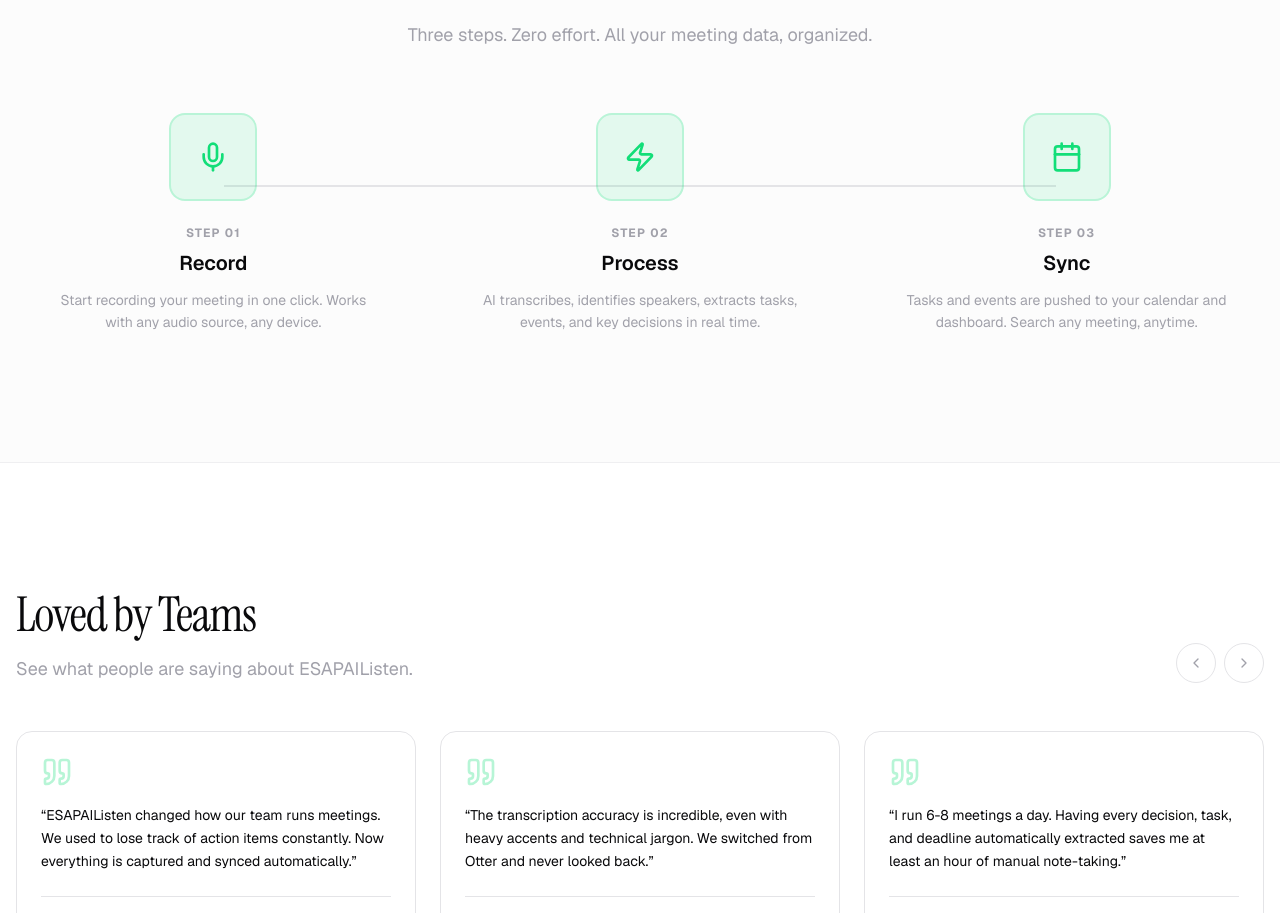
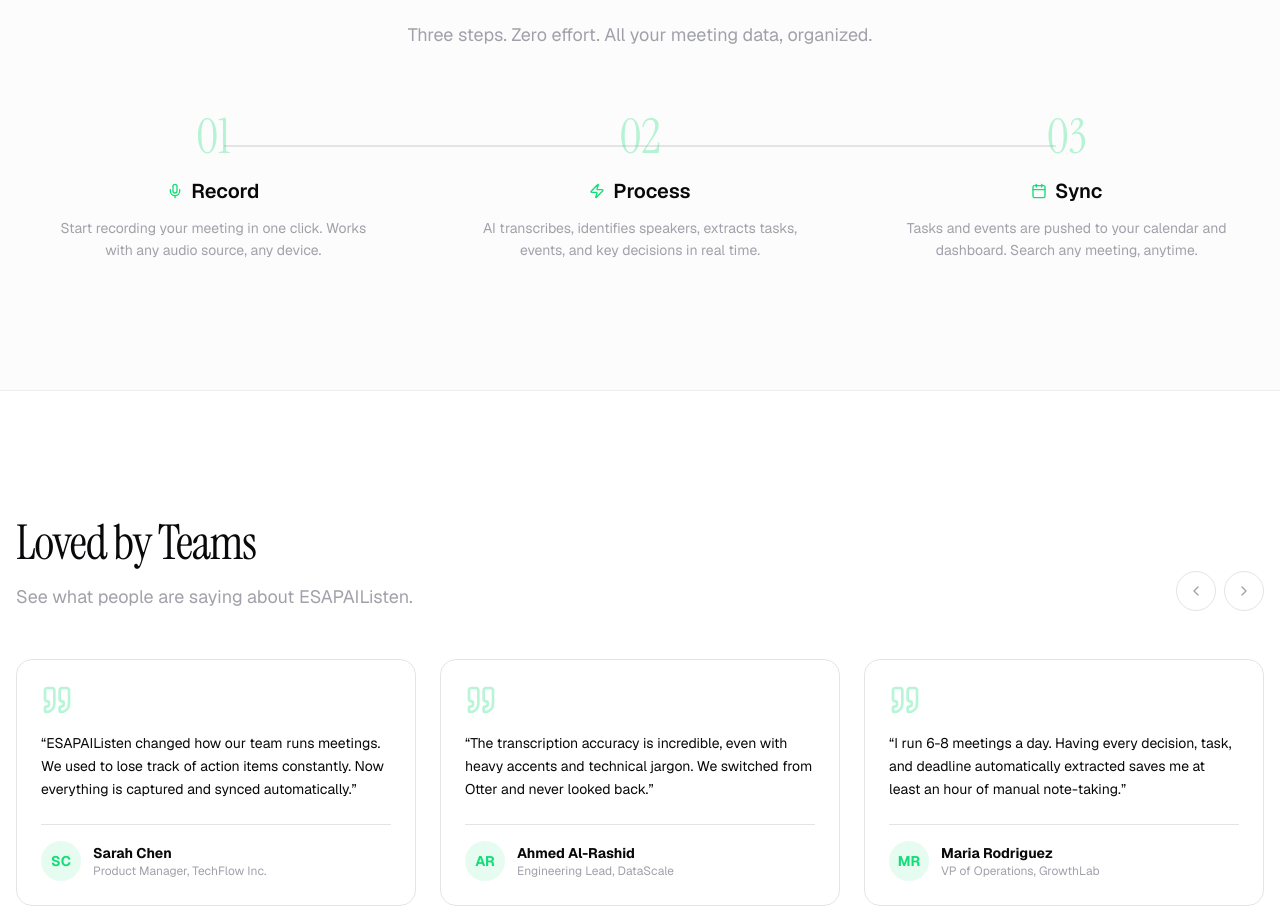
Before and after one commit to riaz37/Omni_Listen, a Next.js app: page / in a window 1280 px wide. Shown: the part 3075-3988 px from the top of the page. Built offline with nearby package versions, Linux system fonts and the light colour scheme.

Commit message:
style(design): FINDING-006 — replace icon boxes with typographic step numbers
Replaced 88x88 icon-in-colored-bg boxes (AI slop pattern #3) with
large Instrument Serif step numbers and inline icons. More editorial,
less template-y.

```diff
--- a/components/landing/HowItWorks.tsx
+++ b/components/landing/HowItWorks.tsx
@@ -54,7 +54,7 @@ export default function HowItWorks() {
 
         <div className="grid grid-cols-1 md:grid-cols-3 gap-8 relative">
           {/* Connector line (desktop only) */}
-          <div className="hidden md:block absolute top-[72px] left-[16.67%] right-[16.67%] h-[2px] bg-border" />
+          <div className="hidden md:block absolute top-[32px] left-[16.67%] right-[16.67%] h-[2px] bg-border" />
 
           {steps.map((step, i) => {
             const Icon = step.icon;
@@ -67,19 +67,17 @@ export default function HowItWorks() {
                 transition={{ delay: i * 0.2, duration: 0.6 }}
                 className="relative flex flex-col items-center text-center"
               >
-                {/* Step circle */}
-                <div className={`relative z-10 w-[88px] h-[88px] rounded-2xl ${step.bg} border-2 ${step.border} flex items-center justify-center mb-6`}>
-                  <Icon className={`w-8 h-8 ${step.color}`} />
-                </div>
-
-                {/* Step number */}
-                <span className="text-xs font-bold text-muted-foreground uppercase tracking-widest mb-2">
-                  Step {step.number}
+                {/* Step number — large, typographic */}
+                <span className="relative z-10 text-5xl font-display font-normal text-primary/30 mb-4">
+                  {step.number}
                 </span>
 
-                <h3 className="text-xl font-semibold text-foreground mb-3">
-                  {step.title}
-                </h3>
+                <div className="flex items-center gap-2 mb-3">
+                  <Icon className={`w-4 h-4 ${step.color}`} />
+                  <h3 className="text-xl font-semibold text-foreground">
+                    {step.title}
+                  </h3>
+                </div>
                 <p className="text-muted-foreground text-sm leading-relaxed max-w-xs">
                   {step.description}
                 </p>
```
